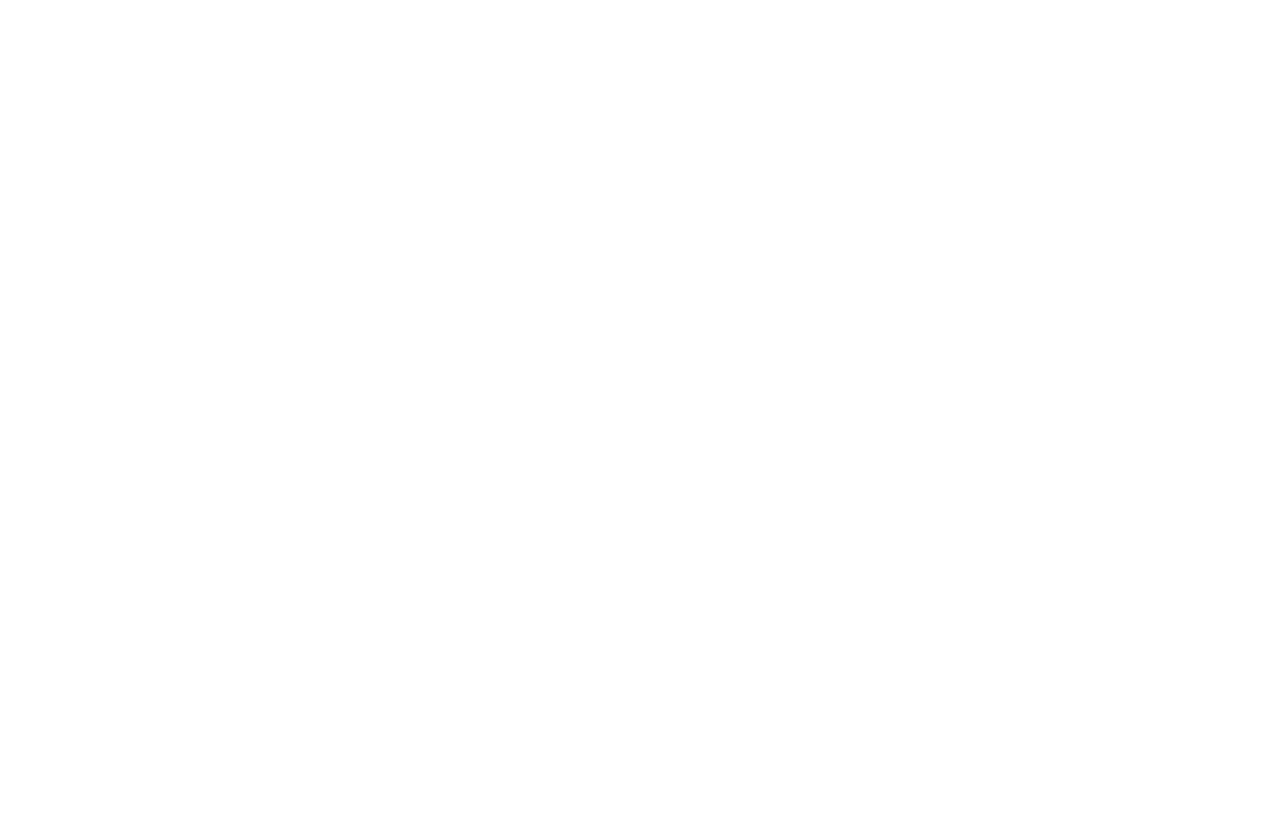
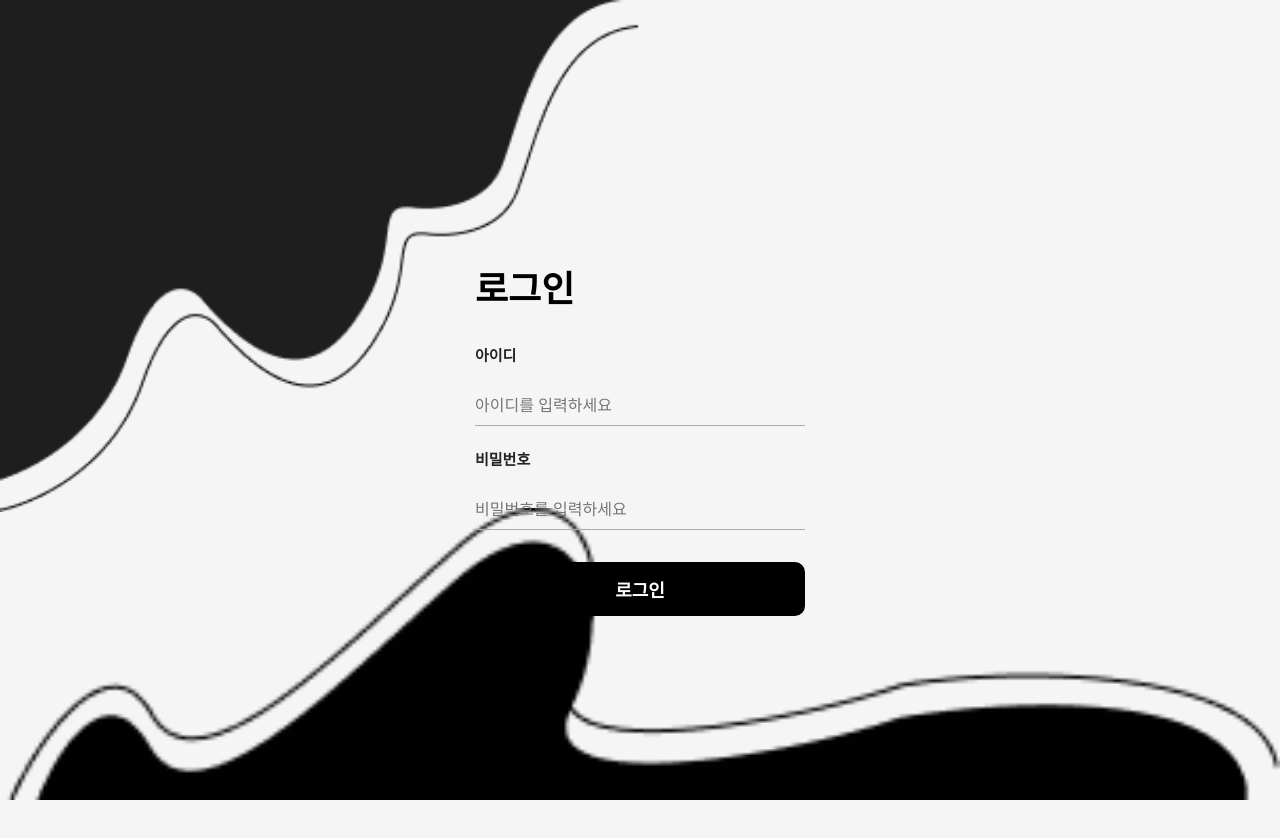
Before and after one commit to PARKSEONAH251/gptMedicine, a React (Create React App) app in the folder gptmedicine-web/: page /login in a window 1280 px wide. Before the commit the page ends 800 px from the top, so only its background shows below. Built offline with nearby package versions, Linux system fonts and the light colour scheme.

Commit message:
로그인페이지 완료

```diff
--- /dev/null
+++ b/gptmedicine-web/src/page/Login.css
@@ -0,0 +1,82 @@
+.LoginContainer {
+    position: relative;
+    display: flex;
+    justify-content: center;
+    align-items: center;
+    height: 100vh;
+    background-color: #f5f5f5;
+    overflow: hidden;
+    padding: 20px;
+    font-family: Arial, Helvetica, sans-serif;
+}
+
+/* 상단 패턴 */
+.Login-Primary-Patterntopimage {
+    position: fixed;
+    top: 0;
+    left: 0;
+    width: 50%;
+    z-index: 1;
+    pointer-events: none;
+}
+
+/* 하단 패턴 */
+.Login-Primary-PatternBottonimage {
+    position: fixed;
+    bottom: 0;
+    left: 50%;
+    transform: translateX(-50%);
+    width: 100%;
+    z-index: 1;
+    pointer-events: none;
+}
+
+/* ⭐ 중앙 콘텐츠 묶음 추가 */
+.Login-content {
+    width: 85%;
+    max-width: 330px;
+    display: flex;
+    flex-direction: column;
+    gap: 22px;
+    text-align: left;
+    z-index: 5;   /* 패턴보다 위 */
+}
+
+/* 타이틀 */
+.Login-title {
+    font-size: 36px;
+    font-weight: 900;
+    margin-bottom: 10px;
+    color: #000;
+}
+
+/* 라벨 */
+.Login-label {
+    font-size: 15px;
+    font-weight: bold;
+    color: #222;
+}
+
+/* 인풋 */
+.Login-input {
+    border: none;
+    border-bottom: 1px solid #aaa;
+    padding: 10px 0;
+    font-size: 16px;
+    background: transparent;
+    outline: none;
+}
+
+/* 로그인 버튼 */
+.Login-button {
+    width: 100%;
+    background-color: black;
+    color: white;
+    font-size: 18px;
+    padding: 14px 0;
+    border: none;
+    border-radius: 10px;
+    cursor: pointer;
+    font-weight: bold;
+    margin-top: 10px;
+}
--- a/gptmedicine-web/src/page/Login.js
+++ b/gptmedicine-web/src/page/Login.js
@@ -1,9 +1,24 @@
 import React from "react";
+import "./Login.css";
 
 export default function Login() {
-  return (
-    <div>
-      {/* <h1>Login Page</h1> */}
-    </div>
-  );
+    return (
+        <div className="LoginContainer">
+            <img src="/image/pattern.png" className="Login-Primary-Patterntopimage" />
+            <img src="/image/Primary_Pattern.png" className="Login-Primary-PatternBottonimage" />
+
+            <div className="Login-content">
+                <p className="Login-title">로그인</p>
+
+                <label className="Login-label">아이디</label>
+                <input type="text" className="Login-input" placeholder="아이디를 입력하세요" />
+
+                <label className="Login-label">비밀번호</label>
+                <input type="password" className="Login-input" placeholder="비밀번호를 입력하세요" />
+
+                <button className="Login-button">로그인</button>
+            </div>
+        </div>
+
+    );
 }
--- a/gptmedicine-web/src/page/LoginJoin.css
+++ b/gptmedicine-web/src/page/LoginJoin.css
@@ -1,4 +1,4 @@
-.LoginContainer {
+.LoginJoinContainer {
     position: relative;
     display: flex;
     justify-content: center;
--- a/gptmedicine-web/src/page/LoginJoin.js
+++ b/gptmedicine-web/src/page/LoginJoin.js
@@ -15,7 +15,7 @@
   };
 
   return (
-    <div className="LoginContainer">
+    <div className="LoginJoinContainer">
       <img src="/image/pattern.png" className="Login-pattern-image" />
       <img src="/image/pattern1.png" className="Login-pattern1-image" />
 
```
Also changed, not shown: gptmedicine-web/public/image/Primary_Pattern.png (added).
